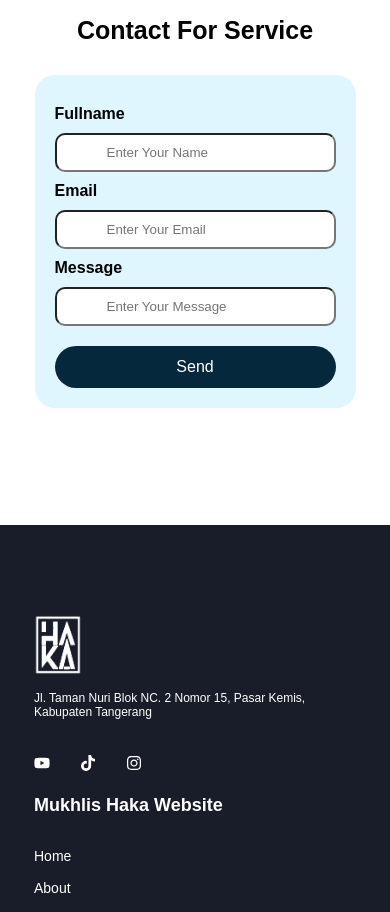
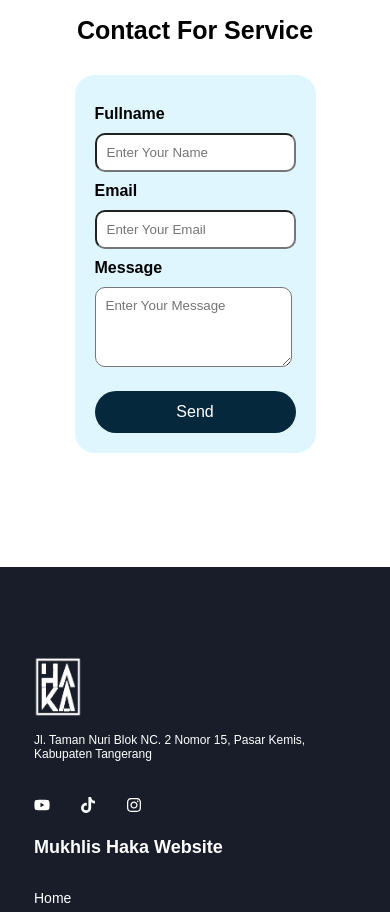
Before and after one commit to mukhlishaka/my-personal-website, a React (Create React App) app: page / in a window 390 px wide. Shown: the part 2720-3632 px from the top of the page. Built offline with nearby package versions, Linux system fonts and the light colour scheme; a web font is replaced by a local one.

Commit message:
responsive contact section

```diff
--- a/src/components/ContactSection/ContactElements.js
+++ b/src/components/ContactSection/ContactElements.js
@@ -4,7 +4,7 @@ export const ContactContainer = styled.div`
     display: flex;
     justify-content: center;
     align-items: center;
-    height: 75vh;
+    height: 85vh;
     position: relative;
 
     @media screen and (max-width: 768px) {
@@ -12,11 +12,11 @@ export const ContactContainer = styled.div`
     }
 
     @media screen and (max-width: 576px) {
-        height: 65vh;
+        height: 70vh;
     }
 
     @media screen and (max-width: 360px) {
-        height: 70vh;
+        height: 75vh;
     }
 `
 
@@ -82,11 +82,23 @@ export const FormLabel = styled.label`
 `
 
 export const FormInput = styled.input`
-    padding: 10px 200px;
+    padding: 10px;
     border-radius: 10px;
+    width: 500px;
 
     @media screen and (max-width: 768px) {
-        padding: 10px 50px;
+        width: auto;
+    }
+`
+
+export const FormTextArea = styled.textarea`
+    width: 500px;
+    height: 80px;
+    border-radius: 10px;
+    padding: 10px;
+
+    @media screen and (max-width: 768px) {
+        width: auto;
     }
 `
 
--- a/src/components/ContactSection/index.js
+++ b/src/components/ContactSection/index.js
@@ -11,7 +11,8 @@ import {
     Form,
     FormLabel,
     FormInput,
-    FormBtnWrapper
+    FormBtnWrapper,
+    FormTextArea
 } from '../ContactSection/ContactElements'
 
 const Contact = () => {
@@ -38,7 +39,7 @@ const Contact = () => {
                         </Form>
                         <Form>
                             <FormLabel>Message</FormLabel>
-                            <FormInput type="text" placeholder="Enter Your Message" />
+                            <FormTextArea type="text" placeholder="Enter Your Message"></FormTextArea>
                         </Form>
                         <FormBtnWrapper>
                             <Button to="login" onMouseEnter={onHover} onMouseLeave={onHover} primary="true" dark="true">Send</Button>
```
